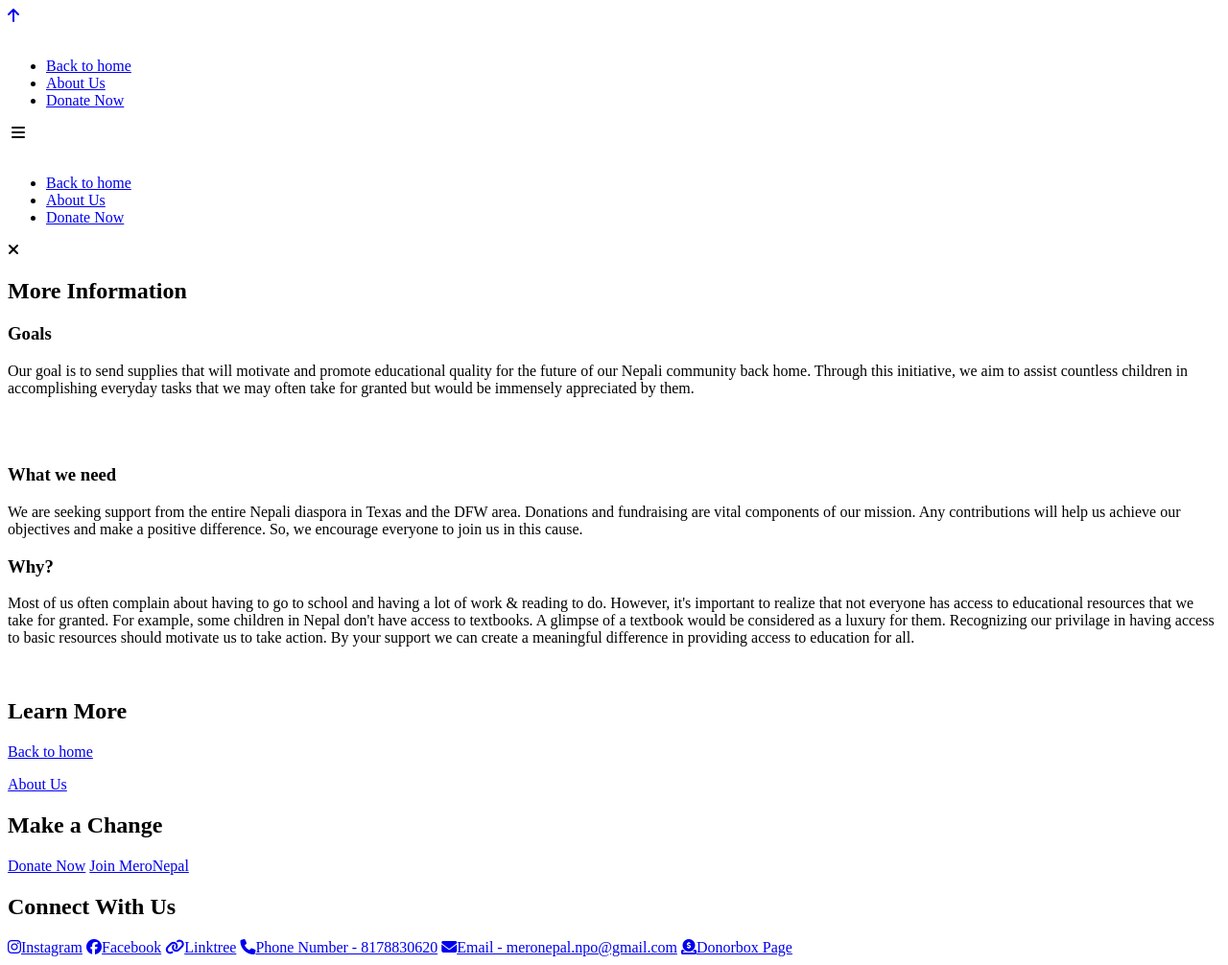
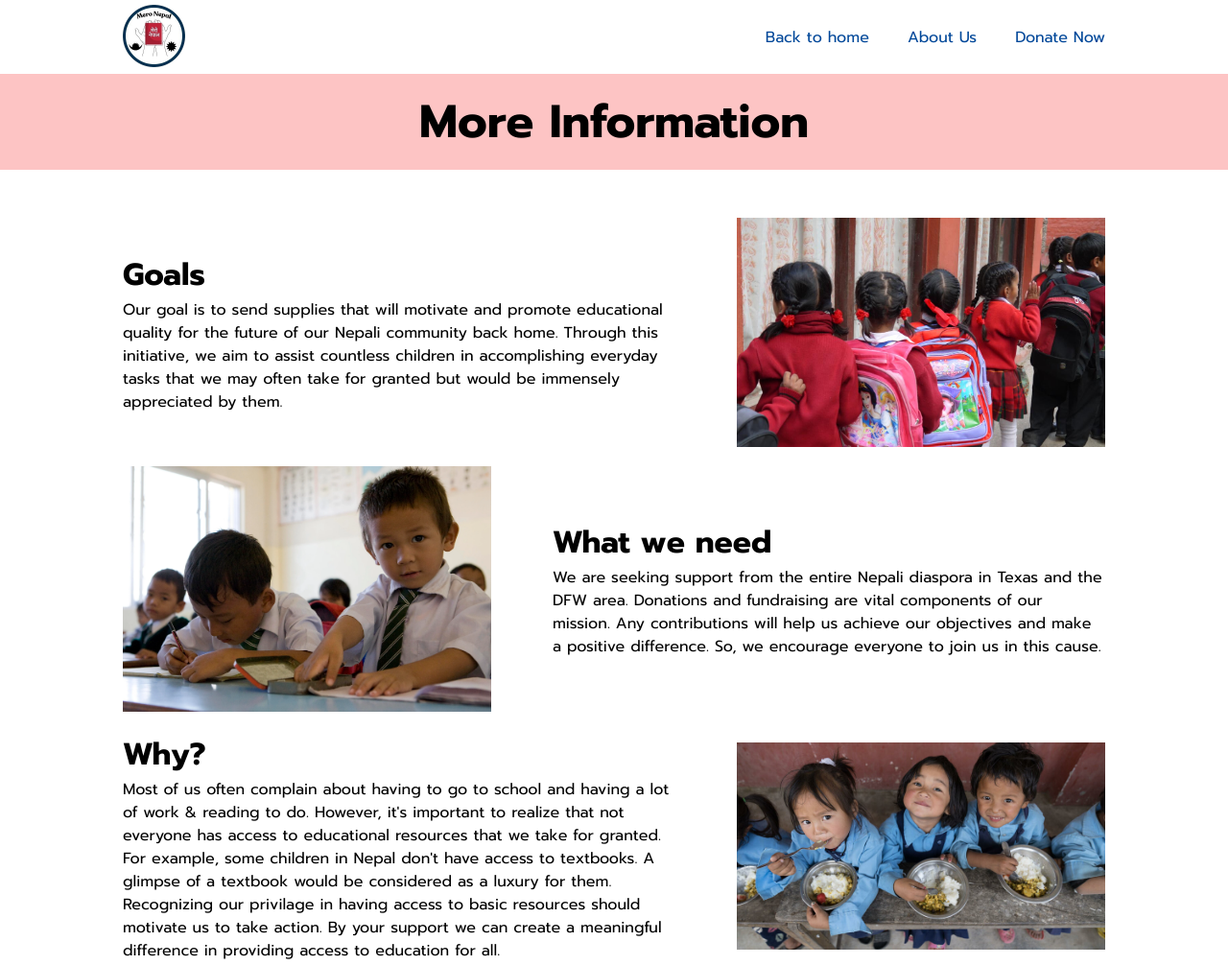
Before and after one commit to ashmitbohora/meronepal, a plain HTML site: page more-information.html in a window 1280 px wide. Shown: the top 1006 px of the page at 96% size. Drawn offline with Linux system fonts and the light colour scheme; the site is published under a folder, as on GitHub Pages, so addresses that start at the root find nothing.

Commit message:
Update more-information.html

```diff
--- a/more-information.html
+++ b/more-information.html
@@ -4,7 +4,7 @@
     <meta charset="UTF-8">
     <meta name="viewport" content="width=device-width, initial-scale=1.0">
     <title>MeroNepal</title>
-    <link rel="stylesheet" href="/meronepal/more-info.css">
+    <link rel="stylesheet" href="more-info.css">
     <link rel="icon" href="">
 
     <link rel="preconnect" href="https://fonts.googleapis.com">
@@ -15,7 +15,7 @@
     <link rel="stylesheet" href="https://cdnjs.cloudflare.com/ajax/libs/font-awesome/6.6.0/css/all.min.css" integrity="sha512-Kc323vGBEqzTmouAECnVceyQqyqdsSiqLQISBL29aUW4U/M7pSPA/gEUZQqv1cwx4OnYxTxve5UMg5GT6L4JJg==" crossorigin="anonymous" referrerpolicy="no-referrer" />
 
 
-    <link rel="icon" href="/meronepal/images/logo2.png">
+    <link rel="icon" href="images/logo2.png">
 
 
 </head>
@@ -24,30 +24,30 @@
     <header id="header">
         <nav class="nav-desktop">
             <div class="nav-left">
-                <a href= "/meronepal/index.html"><img src="/meronepal/images/logo2.png" alt=""></a>
+                <a href= "index.html"><img src="images/logo2.png" alt=""></a>
             </div>
             <div class="nav-right">
                 <ul>
-                    <li><a href="/meronepal/index.html">Back to home</a></li>
-                    <li><a href="/meronepal/about-us.html">About Us</a></li>
-                    <li><a href="/meronepal/index.html#donate">Donate Now</a></li>
+                    <li><a href="index.html">Back to home</a></li>
+                    <li><a href="about-us.html">About Us</a></li>
+                    <li><a href="index.html#donate">Donate Now</a></li>
                 </ul>
             </div>
         </nav>
 
         <div class="hamburger-btn-nav">
-            <a href="#header" class="logo-hamburger"><img src="/meronepal/images/logo2.png" alt=""></a>
+            <a href="#header" class="logo-hamburger"><img src="images/logo2.png" alt=""></a>
             <i onclick="showSidebar()" class="fa-solid fa-bars hamburger-btn buttons-sidebar" ></i>
         </div>
         <nav class="nav-mobile sidebar">
             <div class="nav-left">
-                <a href="#header"><img src="/meronepal/images/logo2.png" alt=""></a>
+                <a href="#header"><img src="images/logo2.png" alt=""></a>
             </div>
             <div class="nav-right">
                 <ul>
-                    <li><a href="/meronepal/index.html">Back to home</a></li>
-                    <li><a href="/meronepal/about-us.html">About Us</a></li>
-                    <li><a href="/meronepal/#donate">Donate Now</a></li>
+                    <li><a href="index.html">Back to home</a></li>
+                    <li><a href="about-us.html">About Us</a></li>
+                    <li><a href="#donate">Donate Now</a></li>
                 </ul>
             </div>
             <i onclick="hideSidebar()" class="fa-solid fa-xmark x-btn buttons-sidebar" ></i>
@@ -83,10 +83,10 @@
                 <h3>Goals</h3>
                 <p>Our goal is to send supplies that will motivate and promote educational quality for the future of our Nepali community back home. Through this initiative, we aim to assist countless children in accomplishing everyday tasks that we may often take for granted but would be immensely appreciated by them.</p>
             </div>
-            <img src="/meronepal/images/moreimgs/product-5cefd782e20fe.[1090].jpeg" alt="">
+            <img src="images/moreimgs/product-5cefd782e20fe.[1090].jpeg" alt="">
         </section>
         <section class="sec-3 same-sections">
-            <img src="/meronepal/images/moreimgs/rene-edde.webp" alt="">
+            <img src="images/moreimgs/rene-edde.webp" alt="">
             <div>
                 <h3>What we need</h3>
                 <p>We are seeking support from the entire Nepali diaspora in Texas and the DFW area. Donations and fundraising are vital components of our mission. Any contributions will help us achieve our objectives and make a positive difference. So, we encourage everyone to join us in this cause.</p>
@@ -97,7 +97,7 @@
                 <h3>Why?</h3>
                 <p>Most of us often complain about having to go to school and having a lot of work & reading to do. However, it's important to realize that not everyone has access to educational resources that we take for granted. For example, some children in Nepal don't have access to textbooks. A glimpse of a textbook would be considered as a luxury for them. Recognizing our privilage in having access to basic resources should motivate us to take action. By your support we can create a meaningful difference in providing access to education for all.</p>
             </div>
-            <img src="/meronepal/images/moreimgs/WF1767691_DSC01558_as_Smart_Object-1.jpg" alt="">
+            <img src="images/moreimgs/WF1767691_DSC01558_as_Smart_Object-1.jpg" alt="">
         </section>
     </main>
 
@@ -107,12 +107,12 @@
             <div class="footer-left">
                 <div>
                     <h2>Learn More</h2>
-                    <a href="/meronepal/index.html"><p>Back to home</p></a>
-                    <a href="/meronepal/about-us.html"><p>About Us</p></a>
+                    <a href="index.html"><p>Back to home</p></a>
+                    <a href="about-us.html"><p>About Us</p></a>
                 </div>
                 <div>
                     <h2>Make a Change</h2>
-                    <a href="/meronepal/index.html#donate">Donate Now</a>
+                    <a href="index.html#donate">Donate Now</a>
                     <a href="https://docs.google.com/forms/d/e/1FAIpQLSfnQHuqvaoKQxrVYciBfGXRogk5LGtPO957WgeAHCwpciVgQg/viewform" target="_blank">Join MeroNepal</a>
                 </div>
             </div>
```
